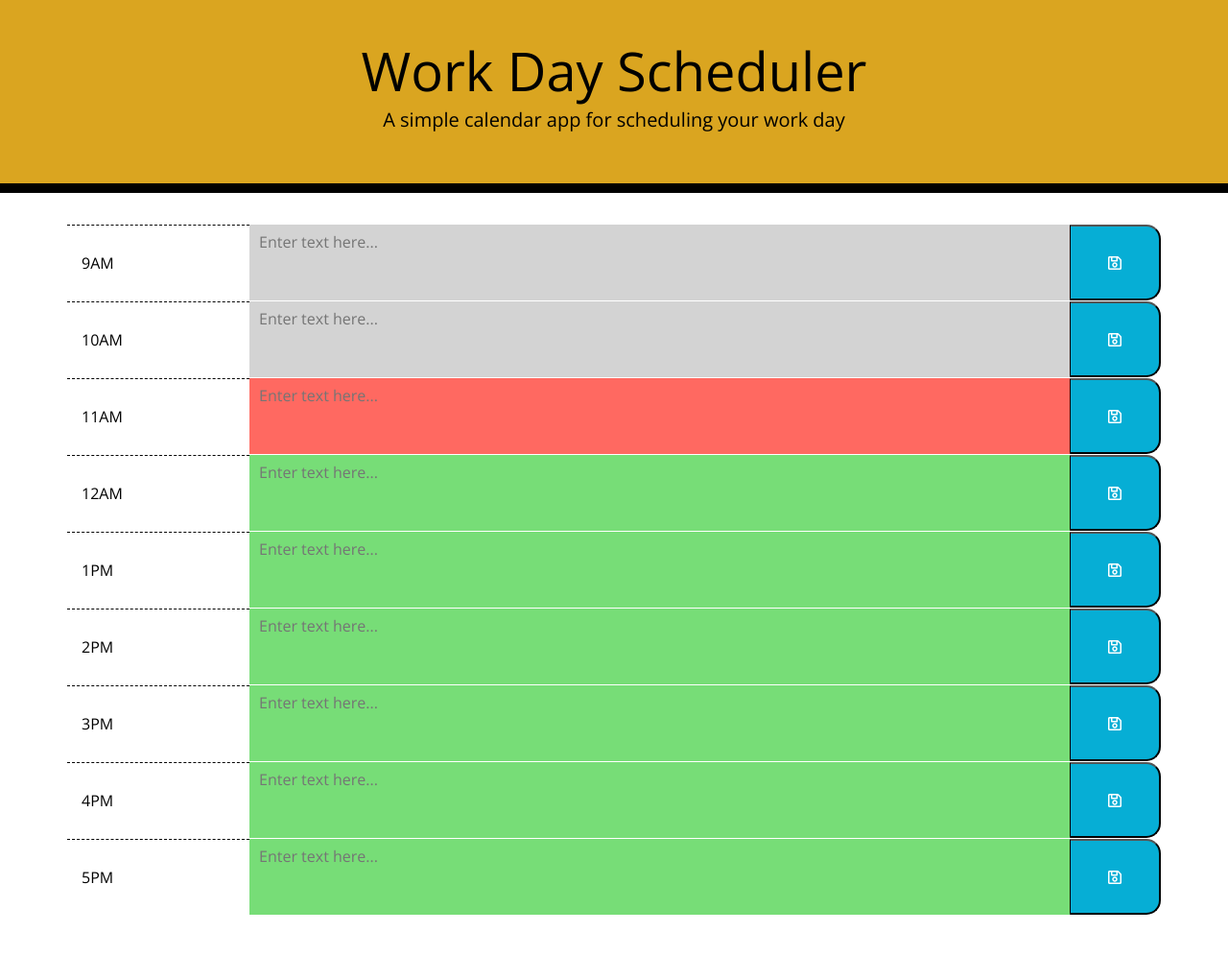
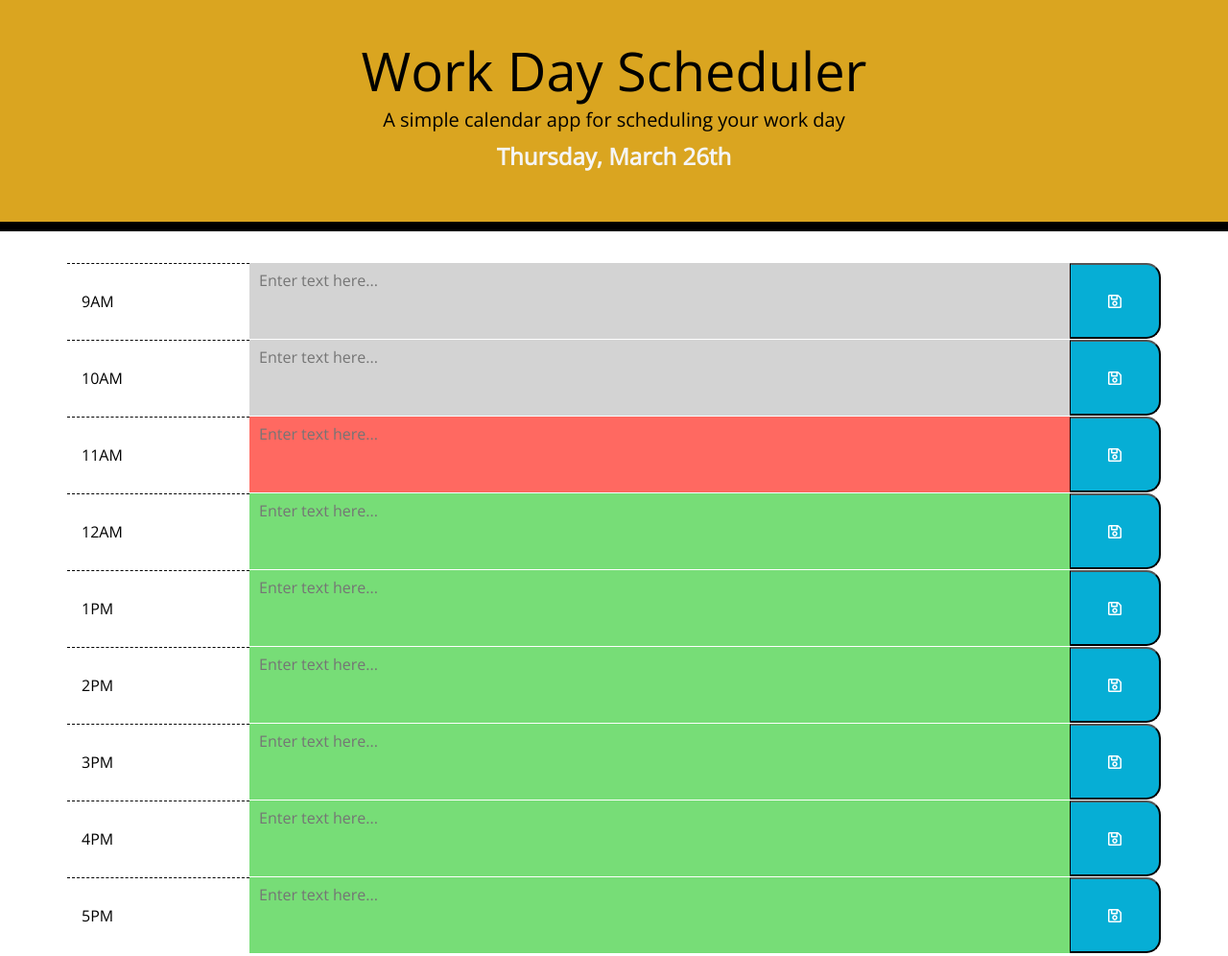
Before and after one commit to aroblesgalit/05-Work-Day-Scheduler, a plain HTML site: page index.html in a window 1280 px wide. Shown: the whole page at 96% size. Drawn offline with nearby package versions, Linux system fonts and the light colour scheme.

Commit message:
Used moment to get the current day and displayed the result

```diff
--- a/index.html
+++ b/index.html
@@ -70,6 +70,7 @@
 
   <script src="https://code.jquery.com/jquery-3.4.1.min.js"></script>
   <script src="https://cdnjs.cloudflare.com/ajax/libs/moment.js/2.24.0/moment.min.js"></script>
+  <script src="./script.js"></script>
 </body>
 
 </html>
--- a/script.js
+++ b/script.js
@@ -1,7 +1,21 @@
-$(document).ready(function() {
+$(document).ready(function () {
 
+    var currentDay = moment().format('dddd, MMMM Do');
+    // GIVEN I am using a daily planner to create a schedule
+    // WHEN I open the planner
+    // THEN the current day is displayed at the top of the calendar
+    $("#currentDay").text(currentDay);
 
-
+    // WHEN I scroll down
+    // THEN I am presented with timeblocks for standard business hours
+    // WHEN I view the timeblocks for that day
+    // THEN each timeblock is color coded to indicate whether it is in the past, present, or future
+    // WHEN I click into a timeblock
+    // THEN I can enter an event
+    // WHEN I click the save button for that timeblock
+    // THEN the text for that event is saved in local storage
+    // WHEN I refresh the page
+    // THEN the saved events persist
 
 
 })
--- a/style.css
+++ b/style.css
@@ -90,3 +90,9 @@ textarea {
 .container {
   margin-bottom: 60px;
 }
+
+#currentDay {
+  font-weight: bold;
+  font-size: 24px;
+  color: #f5f5f5;
+}
```
